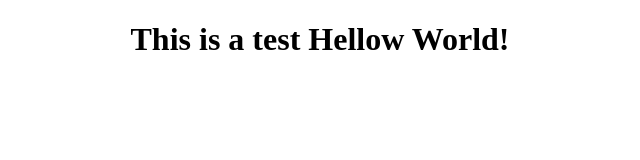
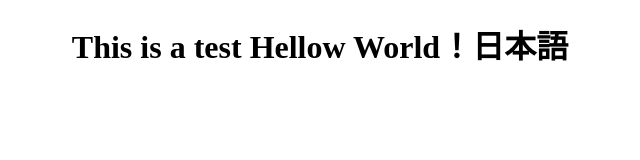
Before and after one commit to shootlighter/Just-Testing, a plain HTML site: page index.html in a window 1280 px wide. Shown: the whole page, without its empty margins (320-960 px from the left). Drawn offline with Linux system fonts and the light colour scheme.

Commit message:
Update index.html

```diff
--- a/index.html
+++ b/index.html
@@ -8,7 +8,7 @@
   </style>
   <body>
 
-    <h1>This is a test Hellow World!</h1>
+    <h1>This is a test Hellow World！日本語</h1>
 
   </body>
 </html>
```
